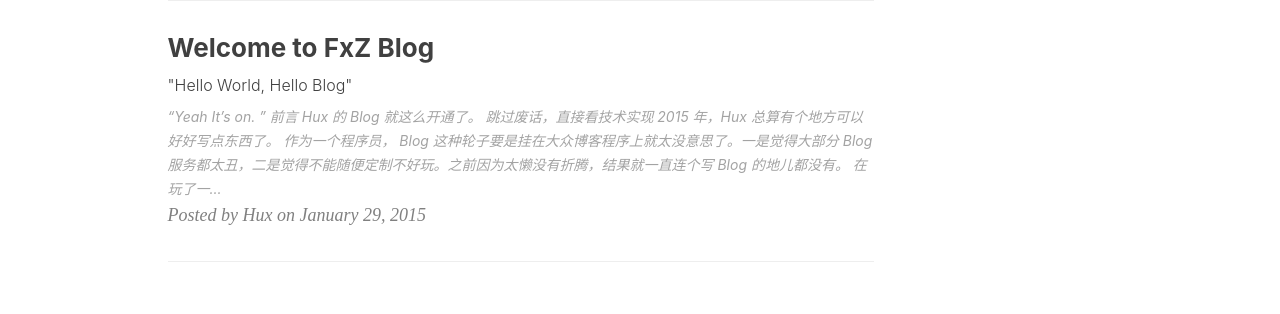
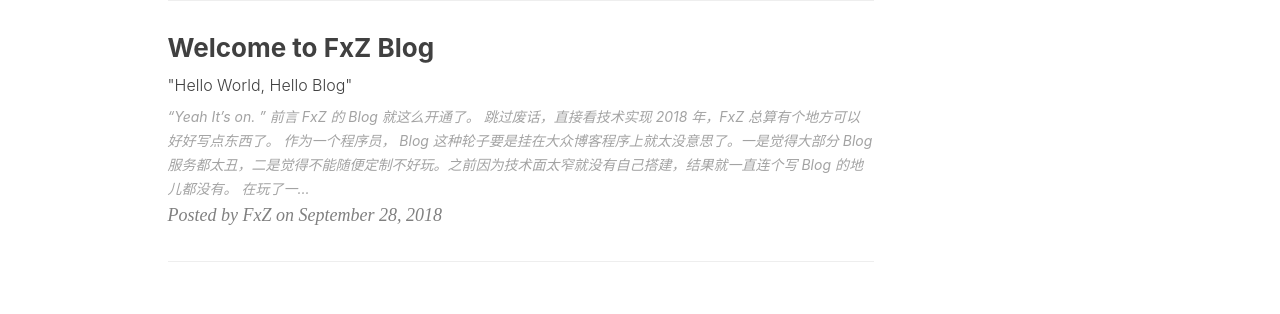
Before and after one commit to zephyr-fun/zephyr-fun.github.io, a Jekyll site: the page index.html, which Jekyll copies as it is, in a window 1280 px wide. Shown: the part 1435-1749 px from the top of the page. Built offline with Jekyll 4.4.1, drawn with Linux system fonts in a browser that asks for light colours; nearby versions of some CDN libraries; comment, search, counter and statistics services are not loaded.

Commit message:
it is on

```diff
--- a/index.html
+++ b/index.html
@@ -297,19 +297,19 @@ Catagory
 
 前言
 
-Hux 的 Blog 就这么开通了。
+FxZ 的 Blog 就这么开通了。
 
 跳过废话，直接看技术实现
 
-2015 年，Hux 总算有个地方可以好好写点东西了。
+2018 年，FxZ 总算有个地方可以好好写点东西了。
 
-作为一个程序员， Blog 这种轮子要是挂在大众博客程序上就太没意思了。一是觉得大部分 Blog 服务都太丑，二是觉得不能随便定制不好玩。之前因为太懒没有折腾，结果就一直连个写 Blog 的地儿都没有。
+作为一个程序员， Blog 这种轮子要是挂在大众博客程序上就太没意思了。一是觉得大部分 Blog 服务都太丑，二是觉得不能随便定制不好玩。之前因为技术面太窄就没有自己搭建，结果就一直连个写 Blog 的地儿都没有。
 
 在玩了一...
         </div>
     </a>
     <p class="post-meta">
-        Posted by Hux on January 29, 2015
+        Posted by FxZ on September 28, 2018
     </p>
 </div>
 <hr>
```
